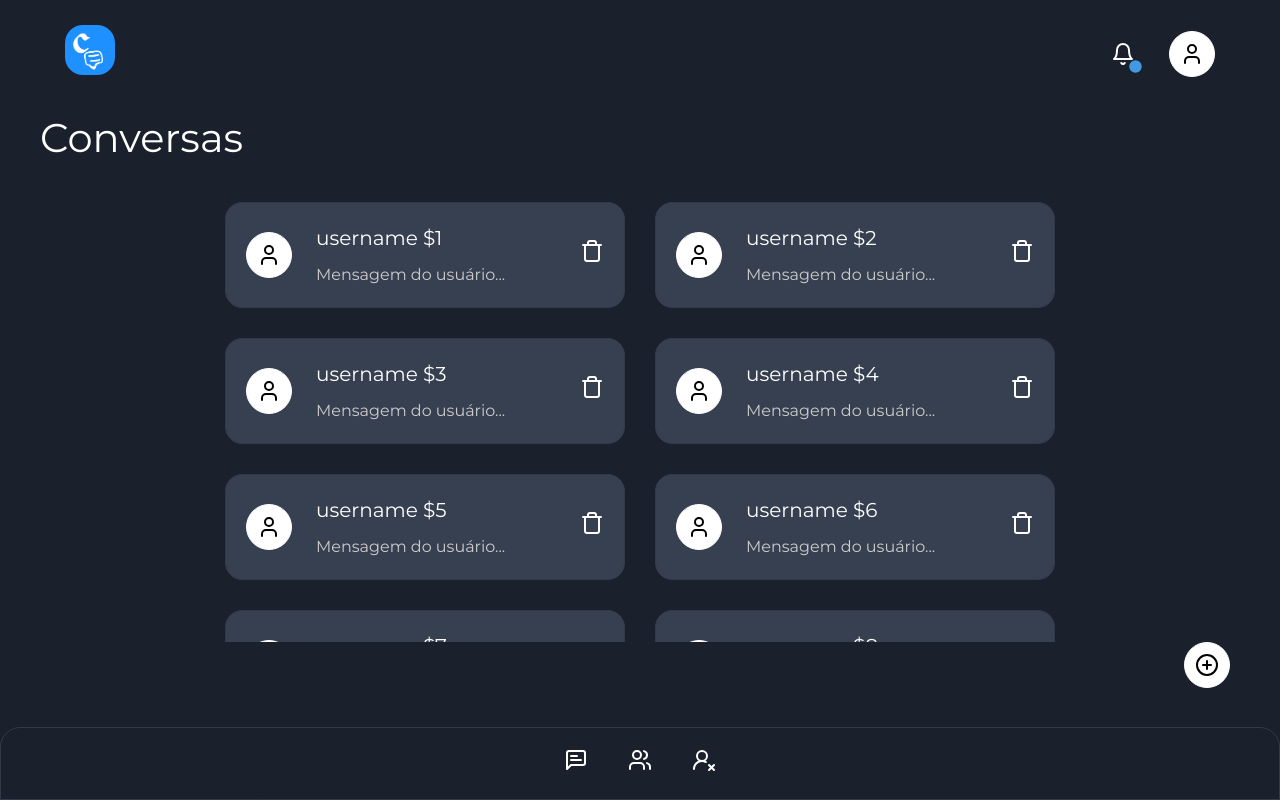
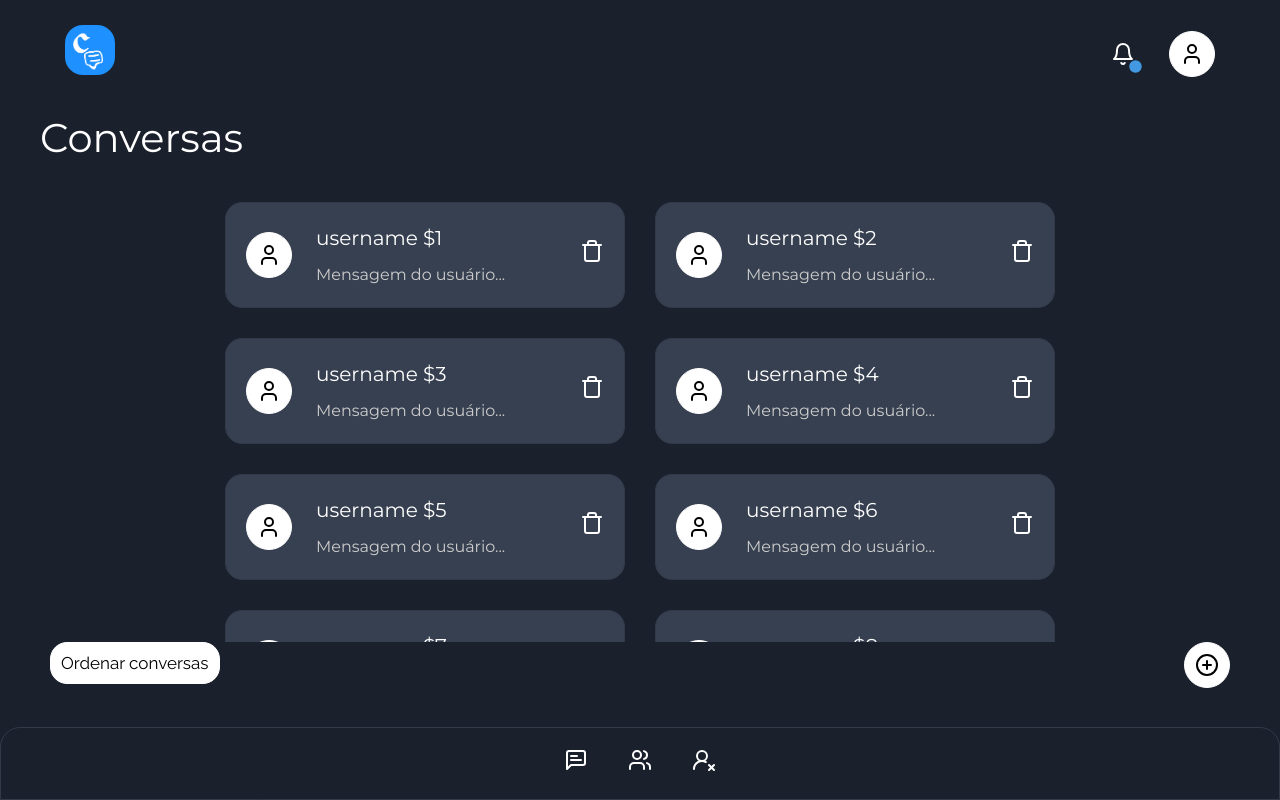
Before and after one commit to Kaua2123/chathub-client, a React (Vite) app: page /conversations in a window 1280 px wide. Built offline with nearby package versions, Linux system fonts and the light colour scheme.

Commit message:
feat: Cria botão para controlar estado de ordenamento de conversas (arrastar conversas para ordenamento)

```diff
--- a/src/components/ConversationCard/ConversationCard.tsx
+++ b/src/components/ConversationCard/ConversationCard.tsx
@@ -7,9 +7,10 @@ import { CSS } from '@dnd-kit/utilities';
 
 export type ConversationCardProps = {
   id: number;
+  isDragging: boolean;
 };
 
-function ConversationCard({ id }: ConversationCardProps) {
+function ConversationCard({ id, isDragging }: ConversationCardProps) {
   const navigate = useNavigate();
 
   const { attributes, listeners, setNodeRef, transform, transition } =
@@ -21,6 +22,8 @@ function ConversationCard({ id }: ConversationCardProps) {
   };
 
   return (
+    <>
+      {isDragging ? (
         <div ref={setNodeRef} style={style} {...attributes} {...listeners}>
           <Container
             onClick={() => {
@@ -41,6 +44,29 @@ function ConversationCard({ id }: ConversationCardProps) {
             </DivConfig>
           </Container>
         </div>
+      ) : (
+        <div>
+          <Container
+            onClick={() => {
+              navigate(`/chat/${id}`);
+            }}
+          >
+            <DivUser>
+              <UserAvatar>
+                <User color="black" />
+              </UserAvatar>
+              <UserNameAndMessage>
+                <p className="username">username ${id} </p>
+                <p className="user-message">Mensagem do usuário...</p>
+              </UserNameAndMessage>
+            </DivUser>
+            <DivConfig>
+              <TrashIcon />
+            </DivConfig>
+          </Container>
+        </div>
+      )}
+    </>
   );
 }
 
--- a/src/pages/Conversations/Conversations.tsx
+++ b/src/pages/Conversations/Conversations.tsx
@@ -1,5 +1,11 @@
 import { useState } from 'react';
-import { CirclePlusIcon, Div, DivConversations, FixedButton } from './styled';
+import {
+  CirclePlusIcon,
+  Div,
+  DivConversations,
+  FixedButton,
+  OrderConversationsButton,
+} from './styled';
 import BottomMenu from '../../components/BottomMenu/BottomMenu';
 import ConversationCard from '../../components/ConversationCard/ConversationCard';
 import Navbar from '../../components/Navbar/Navbar';
@@ -20,6 +26,7 @@ function Conversations() {
   const orderedConversationsArray: number[] | null = orderedConversationsString
     ? JSON.parse(orderedConversationsString)
     : null;
+  const [isDragging, setIsDragging] = useState(false);
 
   function handleDragEnd(e: DragEndEvent) {
     const { active, over } = e;
@@ -62,12 +69,12 @@ function Conversations() {
             >
               {!orderedConversationsArray &&
                 conversations.map((id) => (
-                  <ConversationCard key={id} id={id} />
+                  <ConversationCard isDragging={isDragging} key={id} id={id} />
                 ))}
 
               {orderedConversationsArray &&
                 orderedConversationsArray.map((id) => (
-                  <ConversationCard key={id} id={id} />
+                  <ConversationCard isDragging={isDragging} key={id} id={id} />
                 ))}
             </SortableContext>
           </DndContext>
@@ -76,6 +83,11 @@ function Conversations() {
       <FixedButton onClick={() => setIsCreatingGroup(true)}>
         <CirclePlusIcon />
       </FixedButton>
+      <OrderConversationsButton onClick={() => setIsDragging(!isDragging)}>
+        {isDragging && <p>Ordenando...</p>}
+        {!isDragging && <p>Ordenar conversas</p>}
+      </OrderConversationsButton>
+
       <BottomMenu />
     </div>
   );
--- a/src/pages/Conversations/styled.ts
+++ b/src/pages/Conversations/styled.ts
@@ -57,4 +57,27 @@ export const FixedButton = styled.button`
   }
 `;
 
+export const OrderConversationsButton = styled.button`
+  position: fixed;
+  margin-left: 5rem;
+  border: 1px solid white;
+  background-color: ${({ theme }) => theme.colors.white};
+  padding: 1rem;
+  border-radius: 1.7rem;
+  font-family: Raleway;
+  font-size: 1.7rem;
+  display: flex;
+  align-items: center;
+  transition: transform 0.3s;
+  cursor: pointer;
+  &:hover {
+    opacity: 0.9;
+
+    & svg {
+      // stroke para alterar a cor das linhas do ícone
+      stroke: ${({ theme }) => theme.colors.lighterBlue};
+    }
+  }
+`;
+
 export const CirclePlusIcon = styled(CirclePlus)``;
```
Lines whose indentation alone changed are shown as unchanged.
